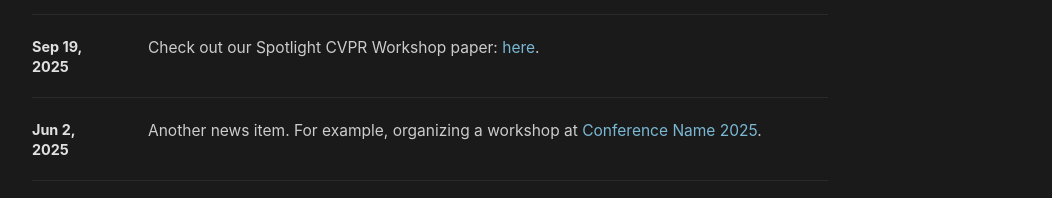
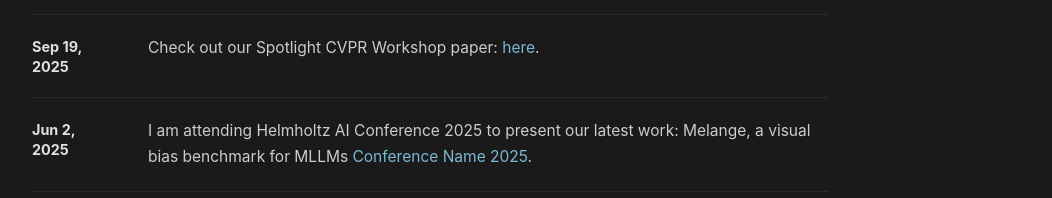
Before and after one commit to razirezaei/razirezaei.github.io, a plain HTML site: page index.html in a window 1280 px wide. Shown: the part 697-895 px from the top of the page, without its empty margins (210-1262 px from the left). Drawn offline with Linux system fonts and the light colour scheme.

Commit message:
Update index.html

```diff
--- a/index.html
+++ b/index.html
@@ -209,7 +209,7 @@
         <div class="news-item">
           <div class="news-date">Jun 2,<br />2025</div>
           <div class="news-text">
-            Another news item. For example, organizing a workshop at
+            I am attending Helmholtz AI Conference 2025 to present our latest work: Melange, a visual bias benchmark for MLLMs
             <a href="#">Conference Name 2025</a>.
           </div>
         </div>
```
